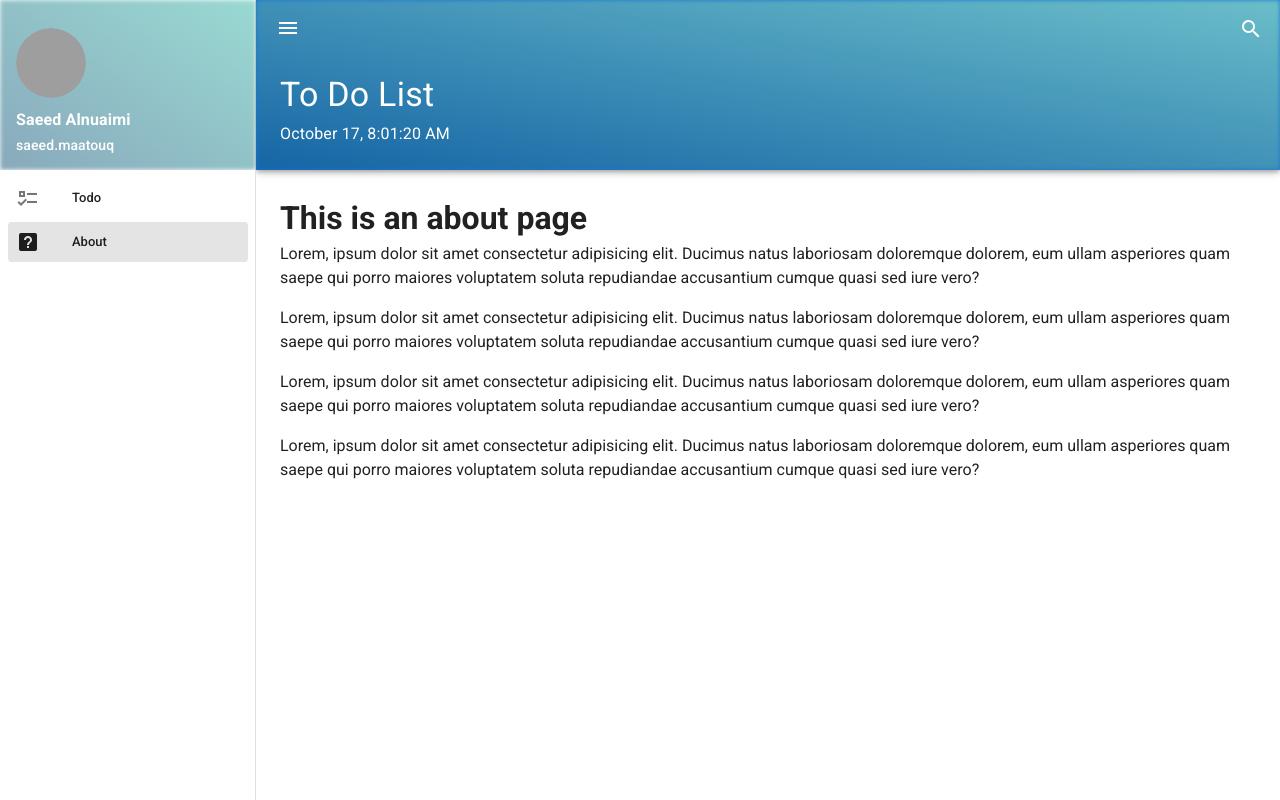
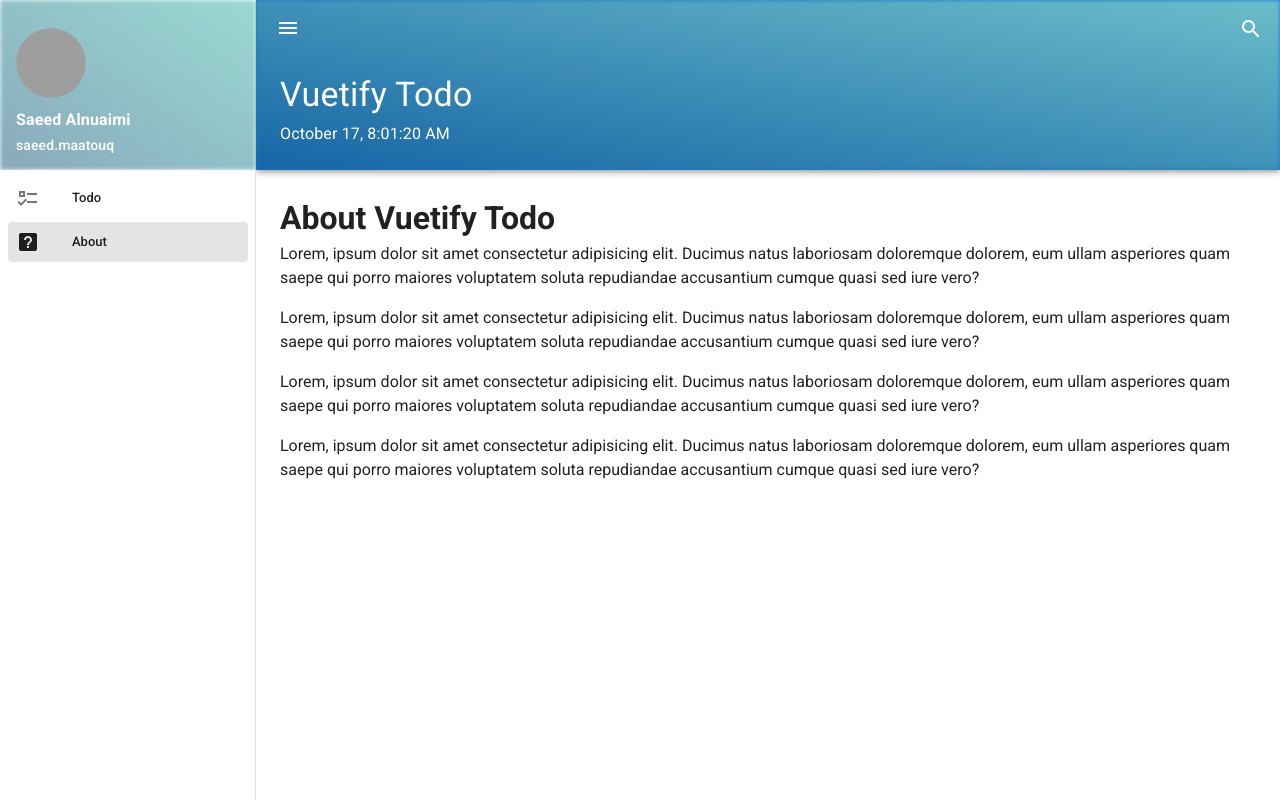
Before and after one commit to epicsaeed/vuetify-todo, a Vue app: page /#/about in a window 1280 px wide. Built offline with nearby package versions, Linux system fonts and the light colour scheme; grey boxes are pictures that could not be loaded.

Commit message:
Added app title env variable

```diff
--- a/public/index.html
+++ b/public/index.html
@@ -5,13 +5,13 @@
     <meta http-equiv="X-UA-Compatible" content="IE=edge">
     <meta name="viewport" content="width=device-width,initial-scale=1.0">
     <link rel="icon" href="<%= BASE_URL %>favicon.ico">
-    <title>Vuetify Todo</title>
+    <title><%= process.env.VUE_APP_TITLE %></title>
     <link rel="stylesheet" href="https://fonts.googleapis.com/css?family=Roboto:100,300,400,500,700,900">
     <link rel="stylesheet" href="https://cdn.jsdelivr.net/npm/@mdi/font@latest/css/materialdesignicons.min.css">
   </head>
   <body>
     <noscript>
-      <strong>We're sorry but Vuetify Todo doesn't work properly without JavaScript enabled. Please enable it to continue.</strong>
+      <strong>We're sorry but <%= process.env.VUE_APP_TITLE %> doesn't work properly without JavaScript enabled. Please enable it to continue.</strong>
     </noscript>
     <div id="app"></div>
     <!-- built files will be auto injected -->
--- a/src/App.vue
+++ b/src/App.vue
@@ -59,7 +59,8 @@
         </v-row>
         <v-row>
           <v-app-bar-title class="ml-4 header-title text-h4"
-            >To Do List</v-app-bar-title
+            >{{$store.state.appTitle}}
+            </v-app-bar-title
           >
         </v-row>
         <v-row>
--- a/src/router/index.js
+++ b/src/router/index.js
@@ -25,7 +25,7 @@ const router = new VueRouter({
 })
 
 router.beforeEach((to, from, next) => {
-  document.title = `Vuetify Todo - ${to.name}`
+  document.title = `${process.env.VUE_APP_TITLE} - ${to.name}`
   next()
 })
 
--- a/src/store/index.js
+++ b/src/store/index.js
@@ -16,6 +16,7 @@ export default new Vuex.Store({
       text: "text",
     },
     search: null,
+    appTitle: process.env.VUE_APP_TITLE
   },
   mutations: {
     // Methods that change state data (setters)
--- a/src/views/About.vue
+++ b/src/views/About.vue
@@ -1,6 +1,6 @@
 <template>
   <div class="about pa-6">
-    <h1>This is an about page</h1>
+    <h1>About {{$store.state.appTitle}}</h1>
     <p>Lorem, ipsum dolor sit amet consectetur adipisicing elit. Ducimus natus laboriosam doloremque dolorem, eum ullam asperiores quam saepe qui porro maiores voluptatem soluta repudiandae accusantium cumque quasi sed iure vero?</p>
     <p>Lorem, ipsum dolor sit amet consectetur adipisicing elit. Ducimus natus laboriosam doloremque dolorem, eum ullam asperiores quam saepe qui porro maiores voluptatem soluta repudiandae accusantium cumque quasi sed iure vero?</p>
     <p>Lorem, ipsum dolor sit amet consectetur adipisicing elit. Ducimus natus laboriosam doloremque dolorem, eum ullam asperiores quam saepe qui porro maiores voluptatem soluta repudiandae accusantium cumque quasi sed iure vero?</p>
```
Also changed, not shown: 1 other file (tests, documents, lock files or other folders).
